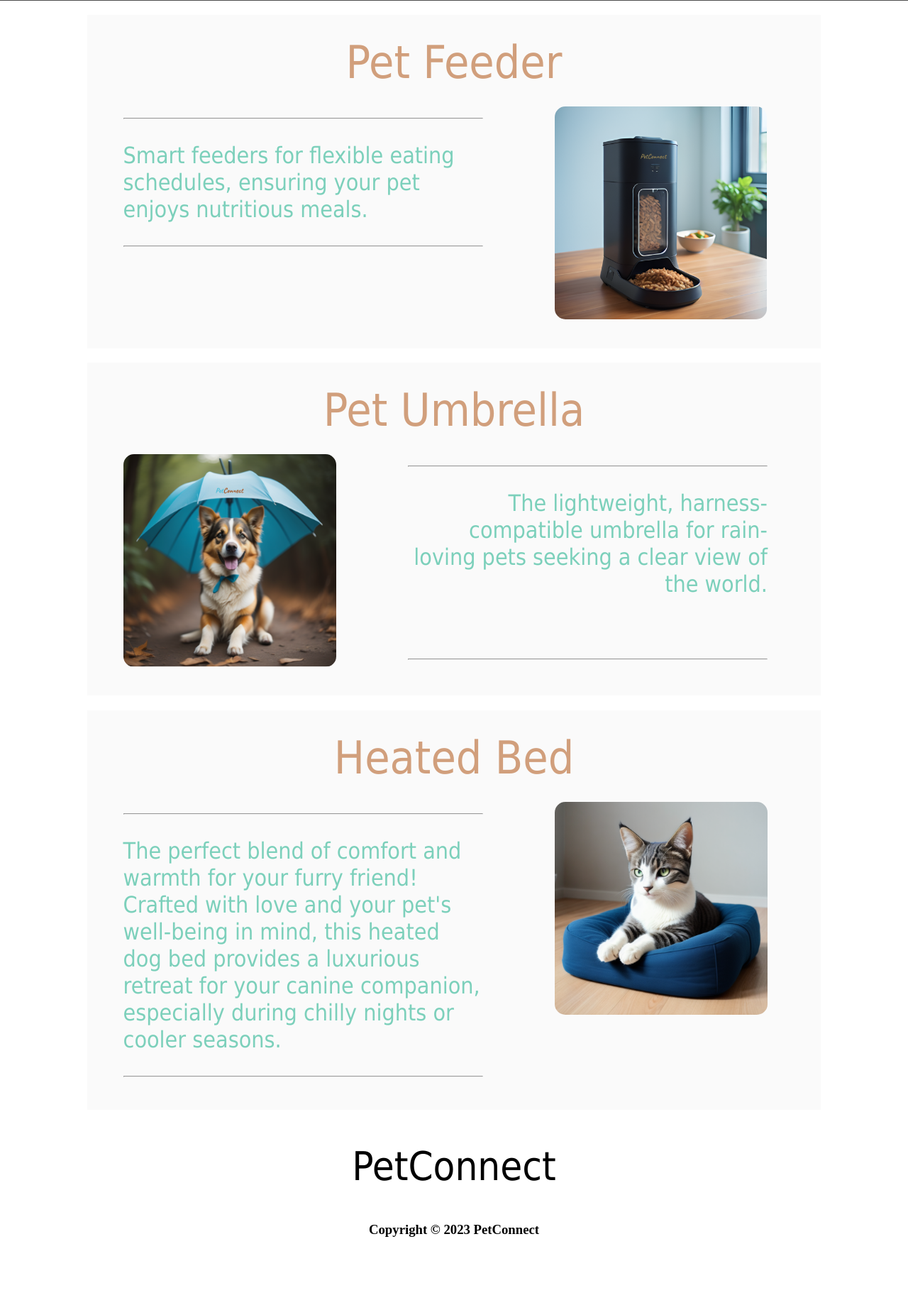
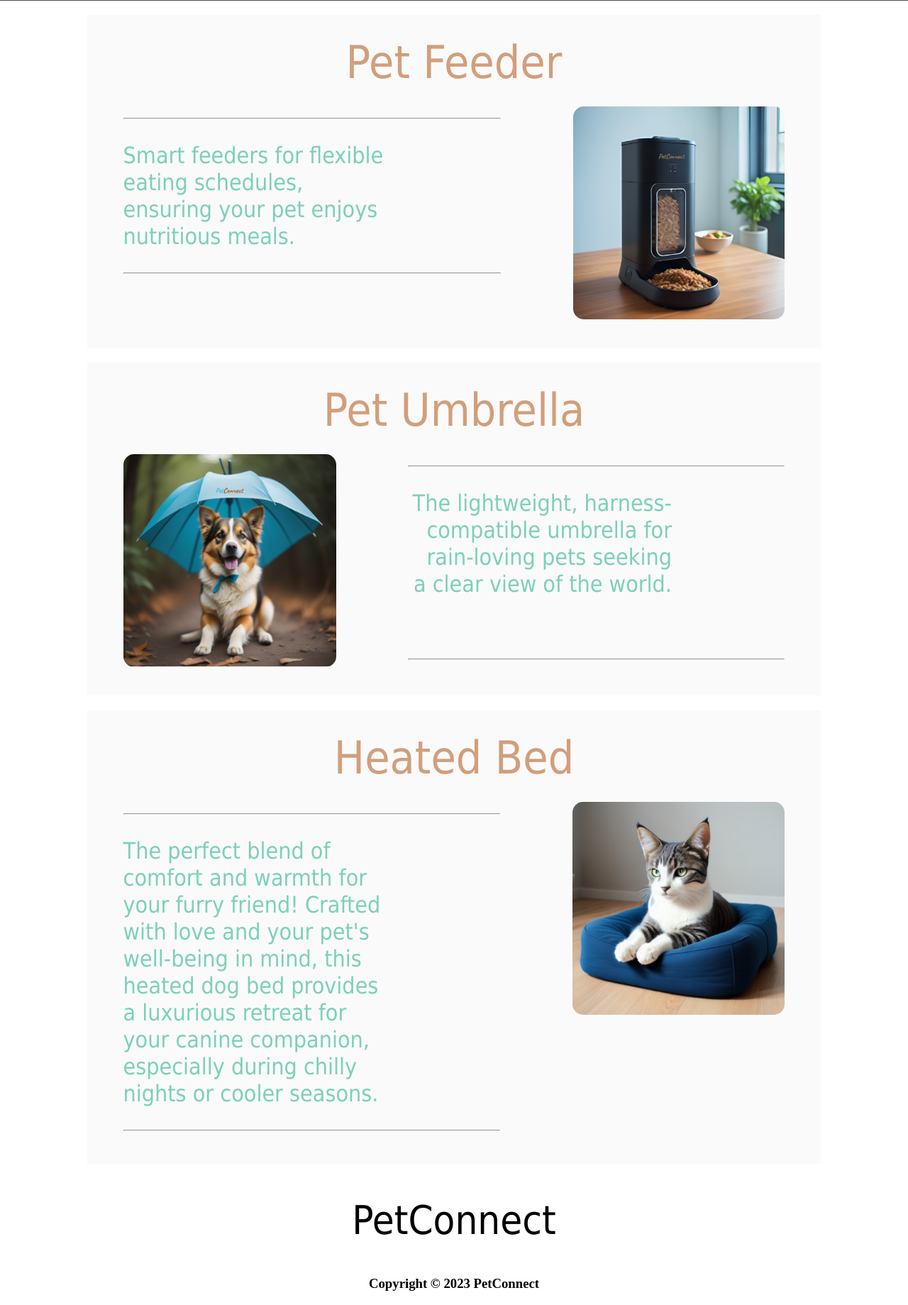
Before and after one commit to Datlightning/PetConnectWebsite, a Flask app: page / in a window 1280 px wide. Shown: the part 431-2270 px from the top of the page at 71% size. Before the commit the page ends 2174 px from the top, so only its background shows below. Run offline with Flask 3, Linux system fonts and the light colour scheme.

Commit message:
Update index.css

```diff
--- a/static/css/index.css
+++ b/static/css/index.css
@@ -108,8 +108,7 @@
         margin-left: 4%;
         margin-bottom: 2%;
         margin-right: 5%;
-        max-width: 50%;
-        float: left;
+        max-width: 100%;
 
 
     }
@@ -119,12 +118,13 @@
         margin-left: 5%;
         margin-right: 4%;
         margin-bottom: 2%;
-        max-width: 50%;
-        float: right;
+        max-width: 100%;
 
 
     }
-
+    p{
+        max-width: 70%;
+    }
     .image{
         max-height: 300px;
         max-width: 300px;
```
